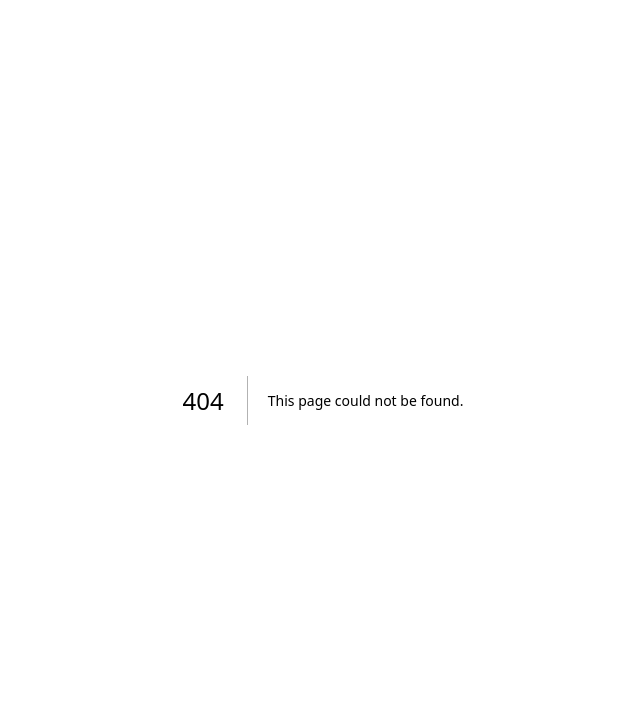
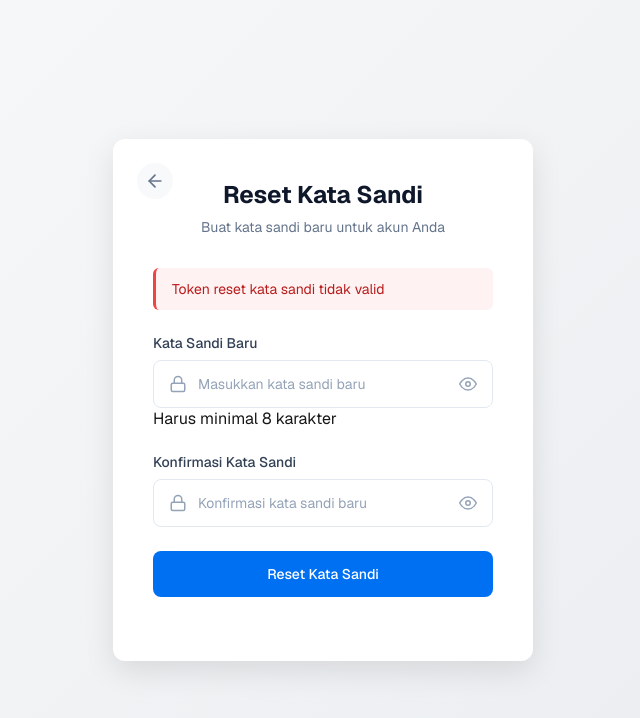
Before and after one commit to jeverlyro/spend.ly, a Next.js app: page /reset-password in a window 1280 px wide. Before the commit this address had no page. Shown: the top 718 px of the page, without its empty margins (317-957 px from the left). Built offline with nearby package versions, Linux system fonts and the light colour scheme.

Commit message:
Add Forgot Password and Reset Password functionality; implement password visibility toggle and success/error messages

```diff
--- a/src/app/login/login.module.css
+++ b/src/app/login/login.module.css
@@ -414,3 +414,23 @@
   margin-bottom: 20px;
   text-align: center;
 }
+
+.passwordToggle {
+  position: absolute;
+  right: 1rem;
+  top: 50%;
+  transform: translateY(-50%);
+  background: none;
+  border: none;
+  color: #94a3b8;
+  cursor: pointer;
+  padding: 0;
+  display: flex;
+  align-items: center;
+  justify-content: center;
+  z-index: 2;
+}
+
+.passwordToggle:hover {
+  color: #64748b;
+}
--- a/src/app/register/register.module.css
+++ b/src/app/register/register.module.css
@@ -18,7 +18,6 @@
   width: 100%;
   max-width: 420px;
   position: relative;
-  /* Add entrance animation */
   animation: cardEntrance 0.6s ease-out;
 }
 
--- /dev/null
+++ b/src/app/reset-password/page.js
@@ -0,0 +1,165 @@
+"use client";
+
+import { useState, useEffect } from "react";
+import Link from "next/link";
+import { useRouter, useSearchParams } from "next/navigation";
+import styles from "../login/login.module.css";
+import { FiLock, FiArrowLeft, FiEye, FiEyeOff } from "react-icons/fi";
+
+export default function ResetPassword() {
+  const [password, setPassword] = useState("");
+  const [confirmPassword, setConfirmPassword] = useState("");
+  const [token, setToken] = useState("");
+  const [isLoading, setIsLoading] = useState(false);
+  const [errorMsg, setErrorMsg] = useState("");
+  const [successMsg, setSuccessMsg] = useState("");
+  const [showPassword, setShowPassword] = useState(false);
+  const [showConfirmPassword, setShowConfirmPassword] = useState(false);
+  const router = useRouter();
+  const searchParams = useSearchParams();
+
+  useEffect(() => {
+    const tokenFromUrl = searchParams.get("token");
+    if (!tokenFromUrl) {
+      setErrorMsg("Token reset kata sandi tidak valid");
+    } else {
+      setToken(tokenFromUrl);
+    }
+  }, [searchParams]);
+
+  const handleSubmit = async (e) => {
+    e.preventDefault();
+    setIsLoading(true);
+    setErrorMsg("");
+
+    if (password.length < 8) {
+      setErrorMsg("Kata sandi harus minimal 8 karakter");
+      setIsLoading(false);
+      return;
+    }
+
+    if (password !== confirmPassword) {
+      setErrorMsg("Konfirmasi kata sandi tidak sesuai");
+      setIsLoading(false);
+      return;
+    }
+
+    try {
+      const response = await fetch(
+        "http://localhost:5000/api/auth/reset-password",
+        {
+          method: "POST",
+          headers: {
+            "Content-Type": "application/json",
+          },
+          body: JSON.stringify({ token, password }),
+        }
+      );
+
+      const data = await response.json();
+
+      if (response.ok) {
+        setSuccessMsg("Kata sandi berhasil diubah!");
+        setTimeout(() => {
+          router.push("/login?reset=success");
+        }, 2000);
+      } else {
+        setErrorMsg(data.message || "Gagal mengubah kata sandi");
+      }
+    } catch (error) {
+      console.error("Reset password error:", error);
+      setErrorMsg("Terjadi kesalahan. Silakan coba lagi nanti.");
+    } finally {
+      setIsLoading(false);
+    }
+  };
+
+  const togglePasswordVisibility = () => {
+    setShowPassword(!showPassword);
+  };
+
+  const toggleConfirmPasswordVisibility = () => {
+    setShowConfirmPassword(!showConfirmPassword);
+  };
+
+  return (
+    <div className={styles.container}>
+      <div className={styles.formCard}>
+        <Link href="/login" className={styles.backButton}>
+          <FiArrowLeft size={20} />
+        </Link>
+
+        <h1 className={styles.title}>Reset Kata Sandi</h1>
+        <p className={styles.subtitle}>Buat kata sandi baru untuk akun Anda</p>
+
+        {errorMsg && <div className={styles.errorAlert}>{errorMsg}</div>}
+        {successMsg && <div className={styles.successAlert}>{successMsg}</div>}
+
+        <form className={styles.form} onSubmit={handleSubmit}>
+          <div className={styles.inputGroup}>
+            <label htmlFor="password" className={styles.label}>
+              Kata Sandi Baru
+            </label>
+            <div className={styles.inputWithIcon}>
+              <FiLock className={styles.inputIcon} size={18} />
+              <input
+                id="password"
+                type={showPassword ? "text" : "password"}
+                placeholder="Masukkan kata sandi baru"
+                className={styles.input}
+                required
+                value={password}
+                onChange={(e) => setPassword(e.target.value)}
+              />
+              <button
+                type="button"
+                className={styles.passwordToggle}
+                onClick={togglePasswordVisibility}
+              >
+                {showPassword ? <FiEyeOff size={18} /> : <FiEye size={18} />}
+              </button>
+            </div>
+            <p className={styles.passwordHint}>Harus minimal 8 karakter</p>
+          </div>
+
+          <div className={styles.inputGroup}>
+            <label htmlFor="confirmPassword" className={styles.label}>
+              Konfirmasi Kata Sandi
+            </label>
+            <div className={styles.inputWithIcon}>
+              <FiLock className={styles.inputIcon} size={18} />
+              <input
+                id="confirmPassword"
+                type={showConfirmPassword ? "text" : "password"}
+                placeholder="Konfirmasi kata sandi baru"
+                className={styles.input}
+                required
+                value={confirmPassword}
+                onChange={(e) => setConfirmPassword(e.target.value)}
+              />
+              <button
+                type="button"
+                className={styles.passwordToggle}
+                onClick={toggleConfirmPasswordVisibility}
+              >
+                {showConfirmPassword ? (
+                  <FiEyeOff size={18} />
+                ) : (
+                  <FiEye size={18} />
+                )}
+              </button>
+            </div>
+          </div>
+
+          <button
+            type="submit"
+            className={styles.submitButton}
+            disabled={isLoading || !token}
+          >
+            {isLoading ? "Memproses..." : "Reset Kata Sandi"}
+          </button>
+        </form>
+      </div>
+    </div>
+  );
+}
--- a/src/app/verify-email/page.js
+++ b/src/app/verify-email/page.js
@@ -142,7 +142,7 @@ export default function VerifyEmail() {
       const data = await response.json();
 
       if (response.ok) {
-        setCountdown(60); // 60 seconds cooldown
+        setCountdown(60);
       } else {
         setError(data.message || "Gagal mengirim ulang kode OTP");
       }
--- a/src/app/verify-email/verify-email.module.css
+++ b/src/app/verify-email/verify-email.module.css
@@ -93,6 +93,7 @@
   text-align: center;
   transition: all 0.3s ease;
   background-color: white;
+  color: #0f172a;
 }
 
 .otpInput:focus {
--- a/src/app/wallet/page.js
+++ b/src/app/wallet/page.js
@@ -318,9 +318,7 @@ export default function WalletPage() {
         <div className={styles.transactions}>
           <div className={styles.walletHeading}>
             <h2>
-              <span className={styles.headerIcon}>
-                <IoIosWallet size={18} />
-              </span>
+              <span className={styles.headerIcon}></span>
               Dompet Anda
             </h2>
           </div>
```
Also changed, not shown: src/app/forgot-password/page.js (added, +103 -0 lines), src/app/login/page.js (+7 -0 lines), src/app/profile/page.js (+2 -7 lines).
